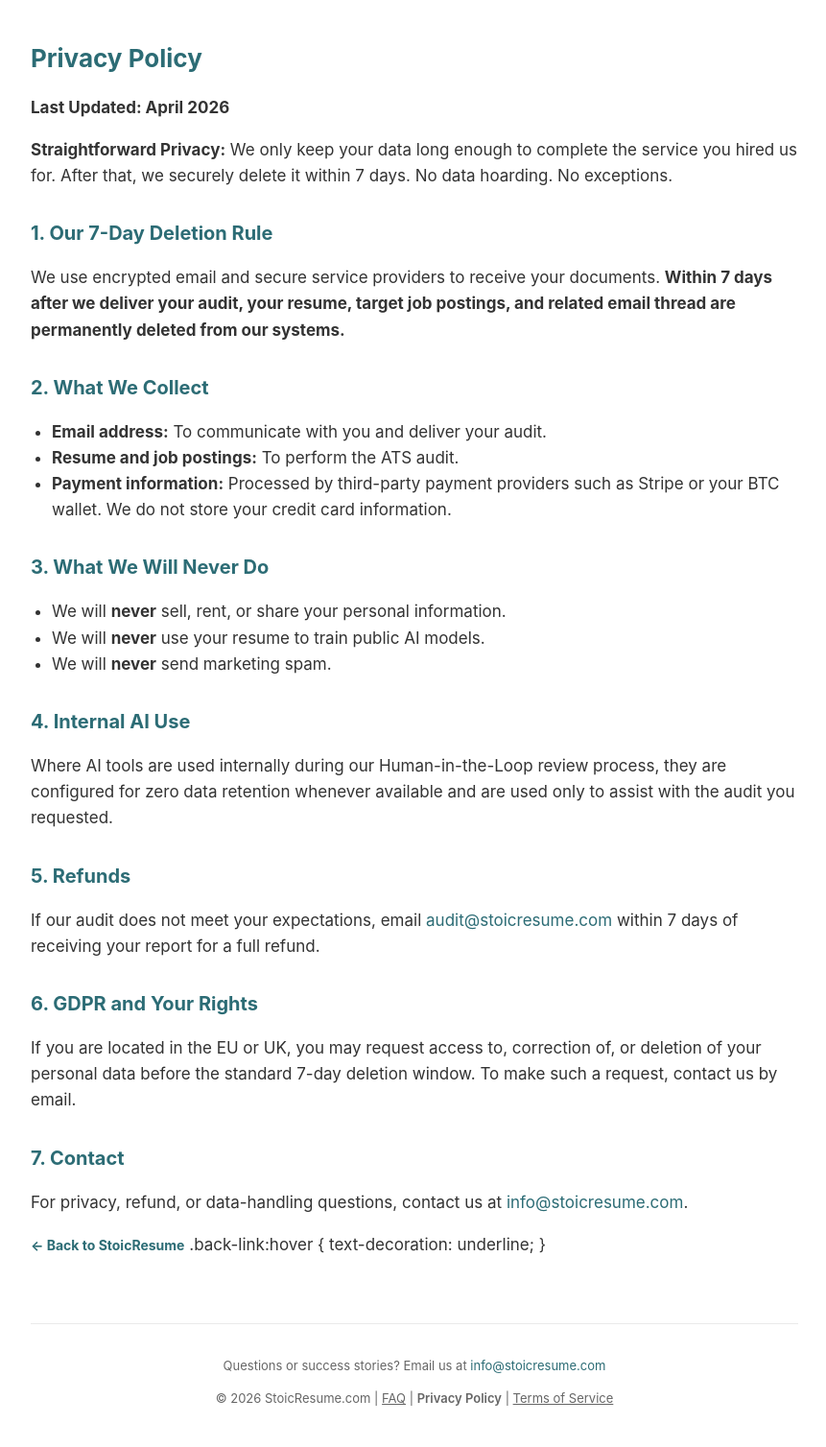
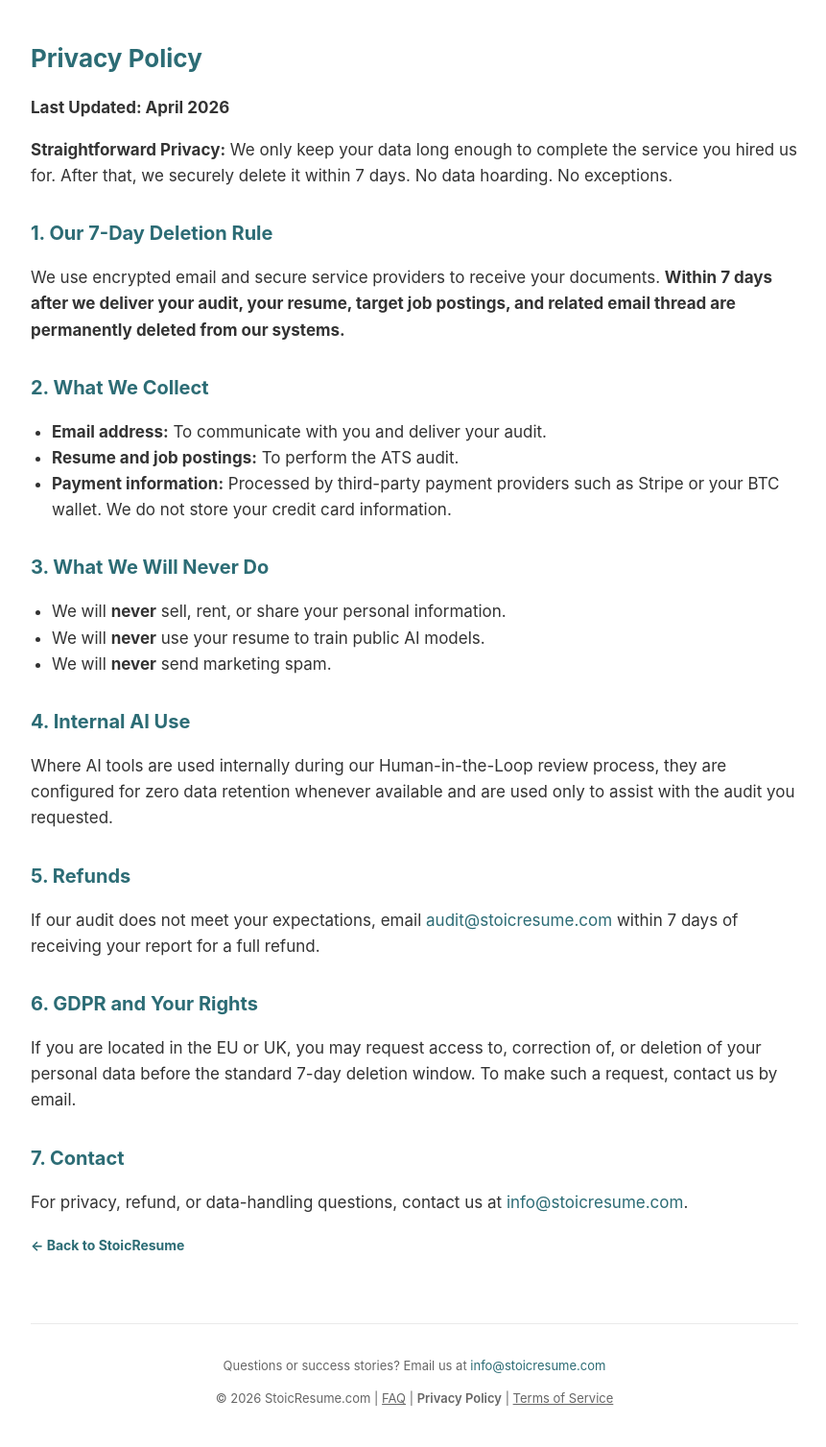
Before and after one commit to JayUdding/ats-audit-site, a Jekyll site: the page privacy.html, which Jekyll copies as it is, in a window 1280 px wide. Shown: the whole page at 96% size, without its empty margins (208-1069 px from the left). Built offline with Jekyll 4.4.1, drawn with Linux system fonts in a browser that asks for light colours.

Commit message:
Clean up CSS by removing duplicate hover style
Removed redundant CSS hover effect for back-link.

```diff
--- a/privacy.html
+++ b/privacy.html
@@ -36,6 +36,10 @@
       font-size: 13px;
       color: #666;
     }
+
+     .back-link:hover {
+  text-decoration: underline;
+}
     ul {
       padding-left: 22px;
     }
@@ -80,9 +84,7 @@
 
 
     <a href="/" style="display: inline-block; margin-bottom: 20px; font-weight: bold; font-size: 14px; color: #2c6c75; text-decoration: none;">&larr; Back to StoicResume</a>
-.back-link:hover {
-  text-decoration: underline;
-}
+
  <footer style="margin-top: 50px; padding-top: 20px; border-top: 1px solid #eaeaea; text-align: center; font-size: 13px; color: #666;">
   <p>
     Questions or success stories? Email us at
```
